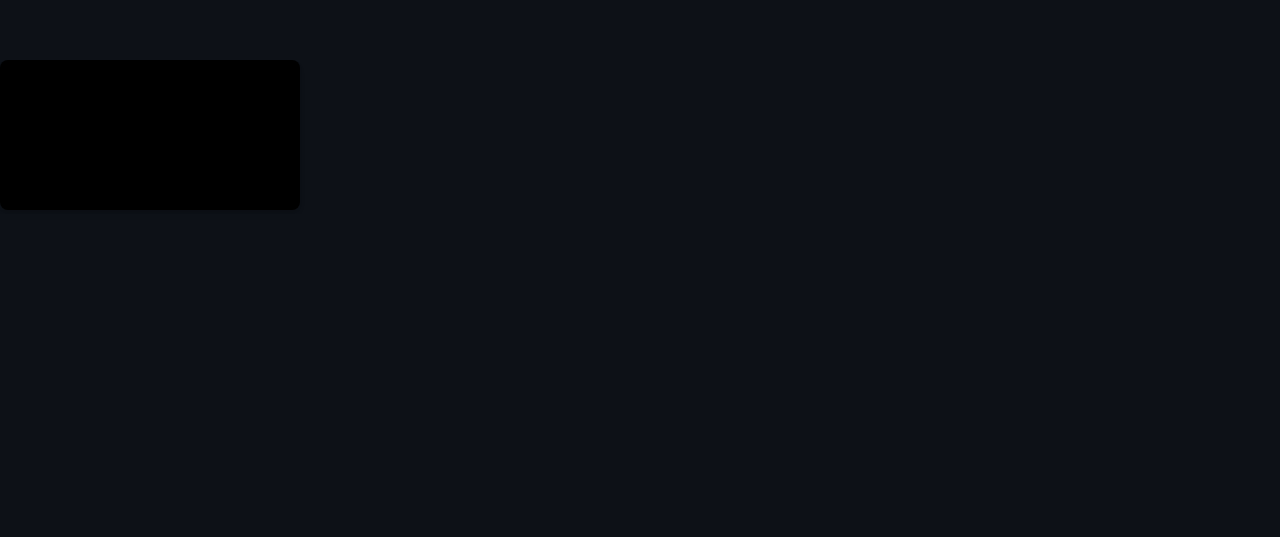
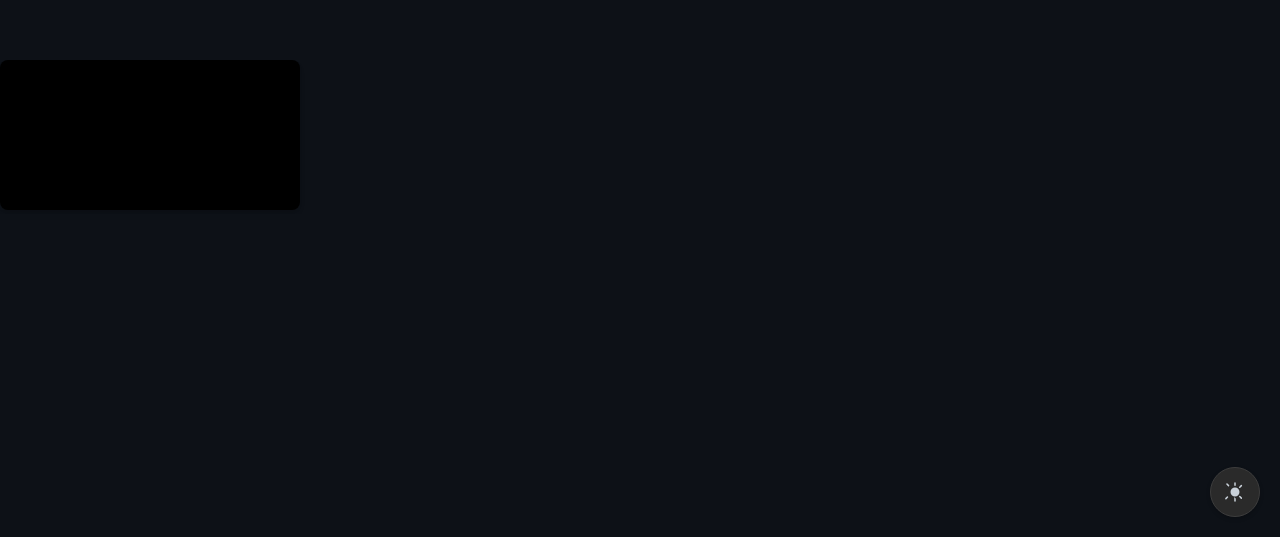
Before and after one commit to dgerrells/how-fast-is-it, a plain HTML site: page go-land/public/index.html in a window 1280 px wide. Shown: the part 263-800 px from the top of the page. Drawn offline with Linux system fonts and the light colour scheme.

Commit message:
add invert feature

```diff
--- a/go-land/public/index.html
+++ b/go-land/public/index.html
@@ -30,11 +30,51 @@
             background-color: black;
             border: 0px solid #232d3a;
         }
+
+    .icon-button {
+        position: fixed;
+        bottom: 20px;
+        right: 20px;
+        background-color: #2a2a2a;
+        border: 1px solid #3d3d3d;
+        border-radius: 50%;
+        width: 48px;
+        height: 48px;
+        display: flex;
+        justify-content: center;
+        align-items: center;
+        cursor: pointer;
+        transition: background-color 0.2s ease, border-color 0.2s ease, transform 0.2s ease;
+        z-index: 1000;
+        box-shadow: 0 2px 4px rgba(0, 0, 0, 0.2);
+    }
+    .icon-button:active {
+        transform: scale(0.95);
+    }
+    .icon-button:hover {
+        background-color: #3d3d3d;
+        border-color: #555555;
+        transform: scale(1.05);
+    }
+    .icon-button svg {
+        width: 24px;
+        height: 24px;
+        color: #c9d1d9;
+        transition: color 0.2s ease;
+    }
+    .icon-button.active svg {
+        color: #fce300;
+    }
     </style>
 </head>
 <body>
     <div>
         <canvas id="canvas"></canvas>
+    </div>
+    <div id="invert-btn" class="icon-button">
+        <svg xmlns="http://www.w3.org/2000/svg" viewBox="0 0 24 24" fill="currentColor">
+            <path d="M12 2.25a.75.75 0 0 1 .75.75v2.25a.75.75 0 0 1-1.5 0V3a.75.75 0 0 1 .75-.75ZM7.5 12a4.5 4.5 0 1 1 9 0 4.5 4.5 0 0 1-9 0ZM18.894 6.166a.75.75 0 0 0-1.06-1.06l-1.591 1.59a.75.75 0 1 0 1.06 1.06l1.59-1.591ZM5.007 17.592a.75.75 0 0 0-1.06-1.06l-1.59 1.59a.75.75 0 0 0 1.06 1.06l1.59-1.591ZM12 18a.75.75 0 0 1 .75.75v2.25a.75.75 0 0 1-1.5 0V18a.75.75 0 0 1 .75-.75ZM18.894 17.592l-1.59-1.591a.75.75 0 0 0-1.06 1.06l1.59 1.591a.75.75 0 0 0 1.06-1.06ZM5.007 6.166a.75.75 0 0 0 1.06-1.06l-1.59-1.591a.75.75 0 0 0-1.06 1.06l1.59 1.591Z" />
+        </svg>
     </div>
 
     <script>
@@ -421,6 +461,23 @@
         function isLikelyMobile() {
             return ('ontouchstart' in window || navigator.maxTouchPoints) || window.innerWidth <= 600;
         }
+
+
+        document.addEventListener('DOMContentLoaded', () => {
+            const canvas = document.getElementById('canvas');
+            const invertBtn = document.getElementById('invert-btn');
+
+            invertBtn.addEventListener('click', () => {
+                const currentFilter = canvas.style.filter;
+                if (currentFilter.includes('invert')) {
+                    canvas.style.filter = '';
+                    invertBtn.classList.remove('active');
+                } else {
+                    canvas.style.filter = 'invert(.88)';
+                    invertBtn.classList.add('active');
+                }
+            });
+        });
     </script>
 </body>
 </html>
```
